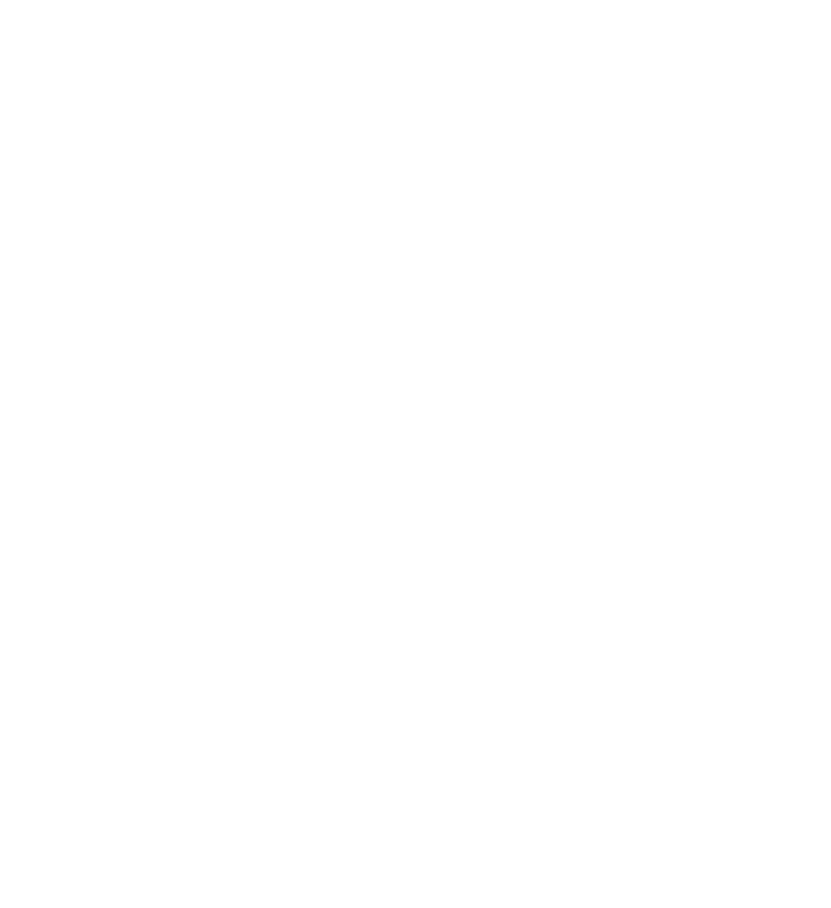
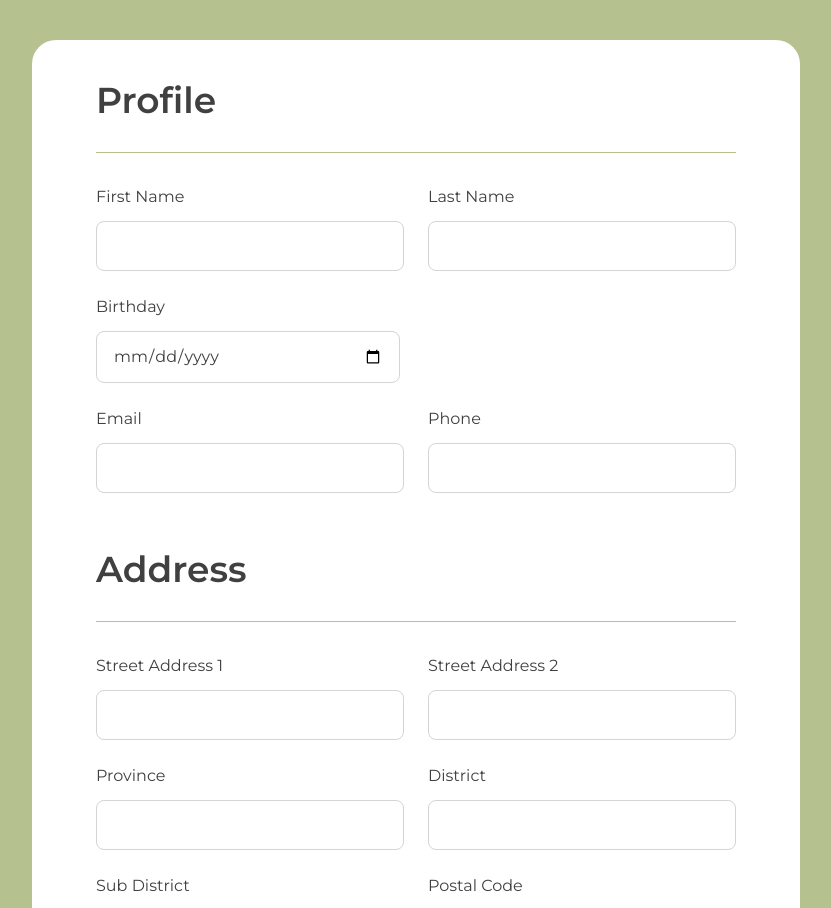
Before and after one commit to jsd7-group3-the-immortal-elf/elviro-frontend, a React (Vite) app: page / in a window 1280 px wide. Shown: the top 908 px of the page, without its empty margins (96-927 px from the left). Before the commit the page ends 800 px from the top, so only its background shows below. Built offline with nearby package versions, Linux system fonts and the light colour scheme.

Commit message:
done Profile

```diff
--- a/src/App.jsx
+++ b/src/App.jsx
@@ -15,7 +15,7 @@
 // import AboutPage from "./pages/main-web/AboutPage";
 // import ContactPage from "./pages/main-web/ContactPage";
 
-// import ProfilePage from "./pages/profile/ProfilePage";
+import ProfilePage from "./pages/profile/ProfilePage";
 // import ProfileAccountPage from "./pages/profile/ProfileAccountPage";
 // import ProfilePaymentPage from "./pages/profile/ProfilePaymentPage";
 // import ProfileHistoryPage from "./pages/profile/ProfileHistoryPage";
@@ -89,7 +89,7 @@
 			children: [
 				{
 					path: "",
-					// element: <ProfilePage />,
+					element: <ProfilePage />,
 				},
 				{
 					path: "account",
--- a/src/main.jsx
+++ b/src/main.jsx
@@ -1,10 +1,12 @@
 import React from "react";
 import ReactDOM from "react-dom/client";
 import "./index.css";
-import App from "./App";
+// import App from "./App";
+import ProfilePage from "./pages/profile/ProfilePage";
 
 ReactDOM.createRoot(document.getElementById("root")).render(
 	<React.StrictMode>
-		<App />
+		{/* <App /> */}
+		<ProfilePage />
 	</React.StrictMode>
 );
--- /dev/null
+++ b/src/pages/profile/ProfilePage.jsx
@@ -0,0 +1,185 @@
+// import NavBar from "../../../src/components/NavBar.jsx";
+
+function ProfilePage() {
+	return (
+		<>
+			<div>
+				<main className="flex flex-col items-center gap-10 bg-[#B5C18E] py-10">
+					{/* <h1 className="w-11/12 xl:w-4/5 justify-start">My Account</h1> */}
+					<section className="flex flex-col lg:flex-row gap-8 w-11/12 xl:w-4/5">
+						{/*-------- profile nav --------*/}
+						{/* <section className="flex flex-row lg:flex-col justify-center lg:justify-start items-center gap-8 lg:w-2/5 xl:w-1/4">
+							<picture className="w-1/2 h-1/2 lg:h-auto xl:w-2/3">
+								<img
+									src="images/10395680_m1 (1).jpg"
+									alt="Profile Image"
+									className="rounded-full"
+								/>
+							</picture>
+							<nav className="hidden sm:flex bg-white p-4 rounded-3xl w-full">
+								<ul className="flex flex-col gap-2">
+									<li className="rounded-full">
+										<a
+											href="profile.html"
+											className="block h-full px-4 py-2 rounded-full hover:bg-orange-200"
+										>
+											Profile
+										</a>
+									</li>
+									<li className="rounded-full">
+										<a
+											href="profile_account.html"
+											className="block h-full px-4 py-2 rounded-full hover:bg-orange-200"
+										>
+											Account
+										</a>
+									</li>
+									<li className="rounded-full">
+										<a
+											href="profile_payment.html"
+											className="block h-full px-4 py-2 rounded-full hover:bg-orange-200"
+										>
+											Payment
+										</a>
+									</li>
+									<li className="rounded-full">
+										<a
+											href="profile_history.html"
+											className="block h-full px-4 py-2 rounded-full hover:bg-orange-200"
+										>
+											Purchase History
+										</a>
+									</li>
+									<li className="rounded-full">
+										<a
+											href="profile_wishist.html"
+											className="block h-full px-4 py-2 rounded-full hover:bg-orange-200"
+										>
+											Wishlists
+										</a>
+									</li>
+								</ul>
+							</nav>
+						</section> */}
+						{/*-------- profile content --------*/}
+						<section className="bg-white rounded-3xl w-full lg:w-3/5 xl:w-3/4 p-8 xl:py-10 xl:px-16">
+							<form action="" className="flex flex-col gap-6">
+								{/* personal info */}
+								<h2 className="text-left">Profile</h2>
+								<hr className="my-2 border-[#B5C18E]" />
+								<div className="flex flex-col sm:flex-row gap-6">
+									<label className="flex flex-col w-full">
+										First Name
+										<input
+											type="text"
+											className="border border-neutral-300 px-4 py-3 mt-3 rounded-lg"
+											required
+										/>
+									</label>
+									<label className="flex flex-col w-full">
+										Last Name
+										<input
+											type="text"
+											className="border border-neutral-300 px-4 py-3 mt-3 rounded-lg"
+											required
+										/>
+									</label>
+								</div>
+								<label className="flex flex-col sm:w-1/2 sm:pr-4">
+									Birthday
+									<input
+										type="date"
+										className="border border-neutral-300 px-4 py-3 mt-3 rounded-lg"
+									/>
+								</label>
+								<div className="flex flex-col sm:flex-row gap-6">
+									<label className="flex flex-col w-full">
+										Email
+										<input
+											type="email"
+											className="border border-neutral-300 px-4 py-3 mt-3 rounded-lg"
+											required
+										/>
+									</label>
+									<label className="flex flex-col w-full">
+										Phone
+										<input
+											type="number"
+											className="border border-neutral-300 px-4 py-3 mt-3 rounded-lg"
+											required
+											minLength="10"
+										/>
+									</label>
+								</div>
+								{/* address */}
+								<h2 className="text-left mt-8">Address</h2>
+								<hr className="my-2 border-[#B5C18E]" />
+								<div className="flex flex-col sm:flex-row gap-6">
+									<label className="flex flex-col w-full">
+										Street Address 1
+										<input
+											type="text"
+											className="border border-neutral-300 px-4 py-3 mt-3 rounded-lg"
+											required=""
+										/>
+									</label>
+									<label className="flex flex-col w-full">
+										Street Address 2
+										<input
+											type="text"
+											className="border border-neutral-300 px-4 py-3 mt-3 rounded-lg"
+										/>
+									</label>
+								</div>
+								<div className="flex flex-col sm:flex-row gap-6">
+									<label className="flex flex-col w-full">
+										Province
+										<input
+											type="text"
+											className="border border-neutral-300 px-4 py-3 mt-3 rounded-lg"
+											required=""
+										/>
+									</label>
+									<label className="flex flex-col w-full">
+										District
+										<input
+											type="text"
+											className="border border-neutral-300 px-4 py-3 mt-3 rounded-lg"
+											required=""
+										/>
+									</label>
+								</div>
+								<div className="flex flex-col sm:flex-row gap-6">
+									<label className="flex flex-col w-full">
+										Sub District
+										<input
+											type="text"
+											className="border border-neutral-300 px-4 py-3 mt-3 rounded-lg"
+											required=""
+										/>
+									</label>
+									<label className="flex flex-col w-full">
+										Postal Code
+										<input
+											type="number"
+											className="border border-neutral-300 px-4 py-3 mt-3 rounded-lg"
+											required=""
+										/>
+									</label>
+								</div>
+								<button
+									type="submit"
+									className="py-4 px-6 rounded-xl bg-orange-200 hover:bg-orange-300 mx-auto"
+								>
+									Save Change
+								</button>
+							</form>
+						</section>
+					</section>
+				</main>
+			</div>
+		</>
+	);
+}
+
+export default ProfilePage;
```
